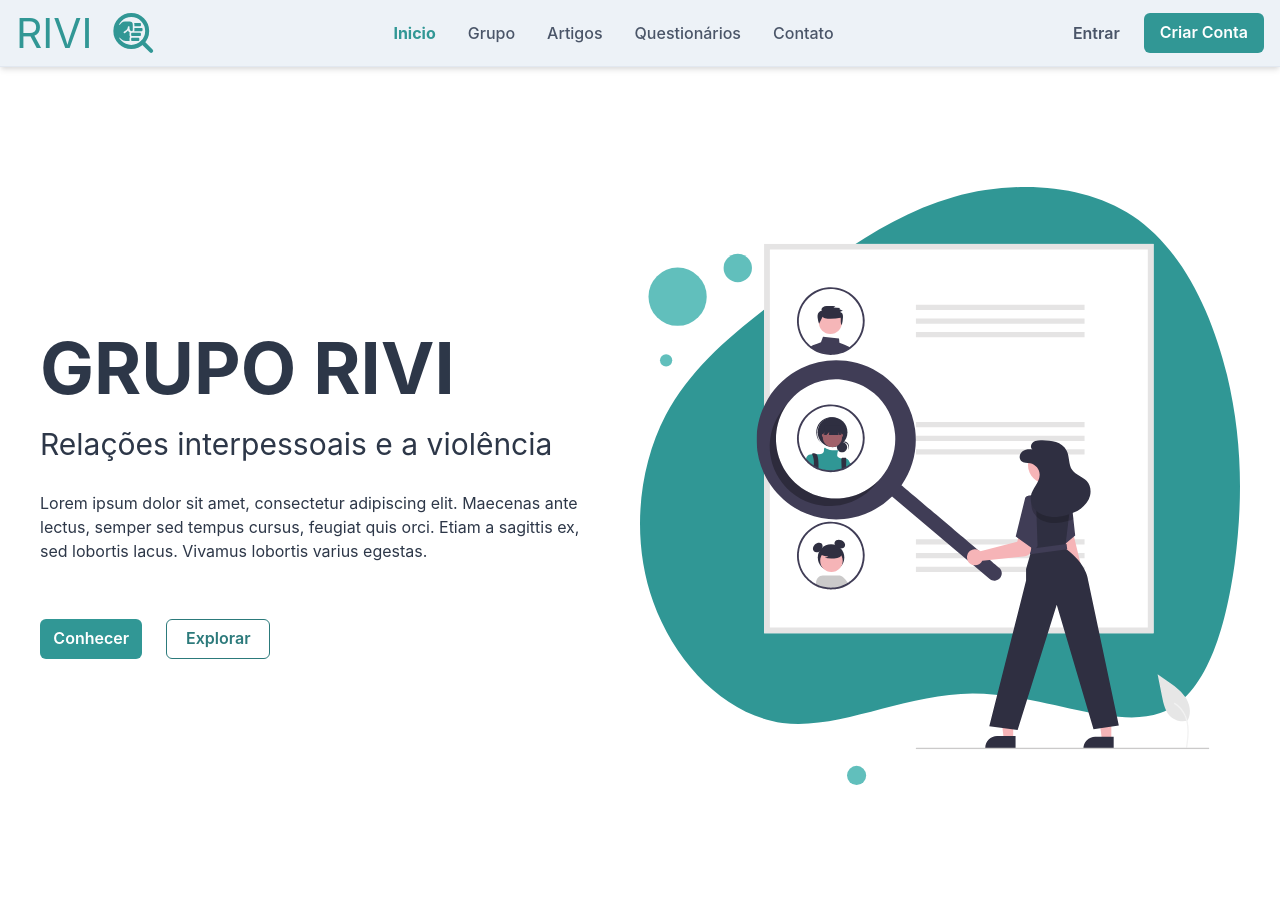
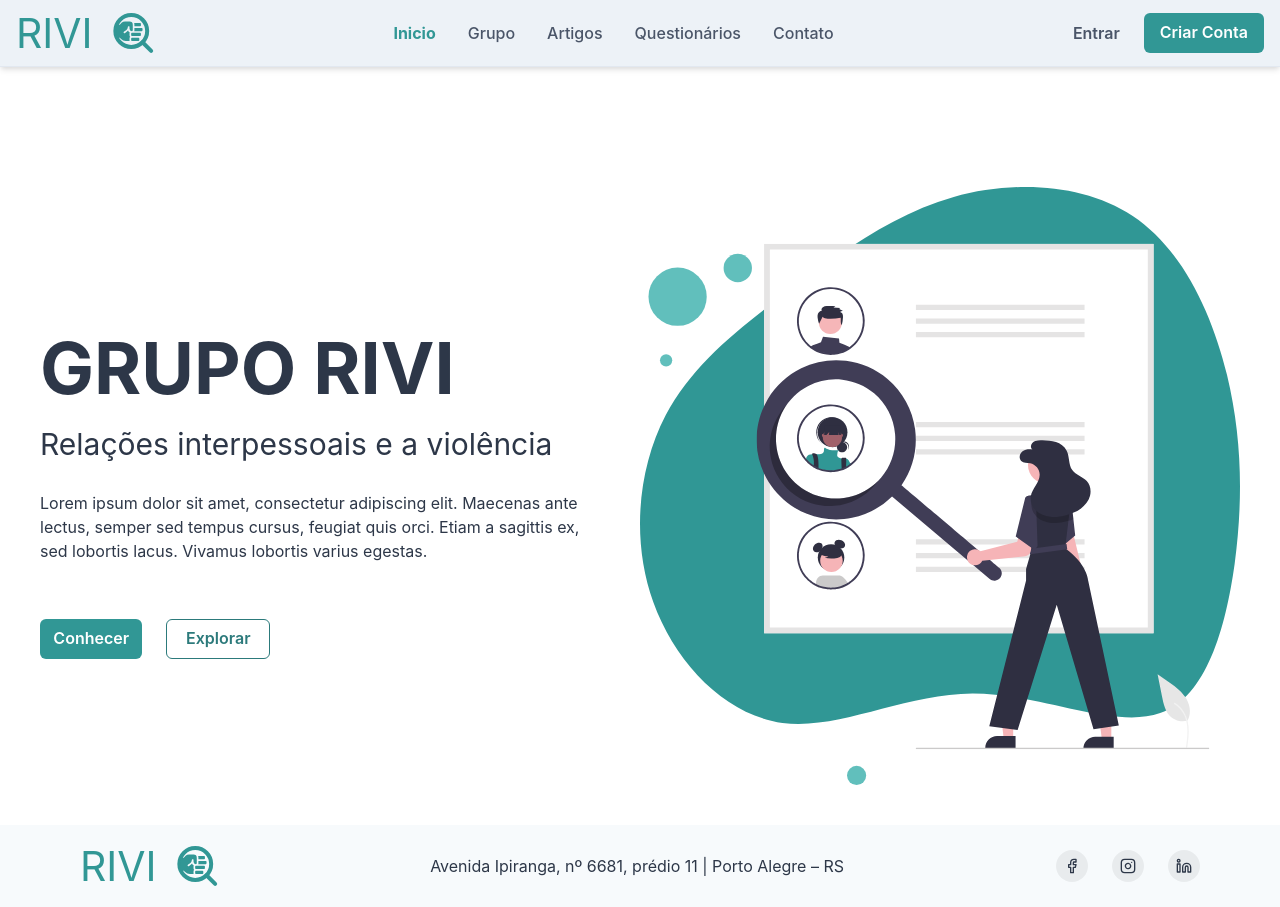
Before and after one commit to ages-rivi/rivi-frontend-js, a Next.js app: page / in a window 1280 px wide. Before the commit the page ends 825 px from the top, so only its background shows below. Built offline with nearby package versions, Linux system fonts and the light colour scheme.

Commit message:
feat: visualização de footer e nav em rotas padrão

```diff
--- a/src/pages/_app.tsx
+++ b/src/pages/_app.tsx
@@ -1,12 +1,18 @@
-import { ChakraProvider } from '@chakra-ui/react';
+import { ChakraProvider, Flex } from '@chakra-ui/react';
+import Footer from '@components/Footer';
 import Navbar from '@components/Navbar';
 import type { AppProps } from 'next/app';
+import { useRouter } from 'next/router';
 
 function MyApp({ Component, pageProps }: AppProps): React.ReactNode {
+  const router = useRouter();
   return (
     <ChakraProvider>
-      <Navbar />
-      <Component {...pageProps} />
+      <Flex direction="column" h="100vh">
+        {!router.pathname.includes('/auth') && <Navbar />}
+        <Component {...pageProps} />
+        {!router.pathname.includes('/auth') && <Footer />}
+      </Flex>
     </ChakraProvider>
   );
 }
```
